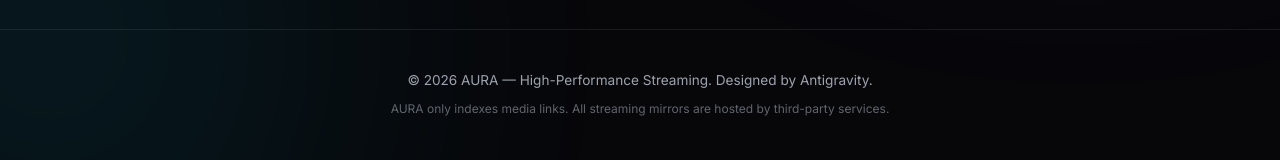
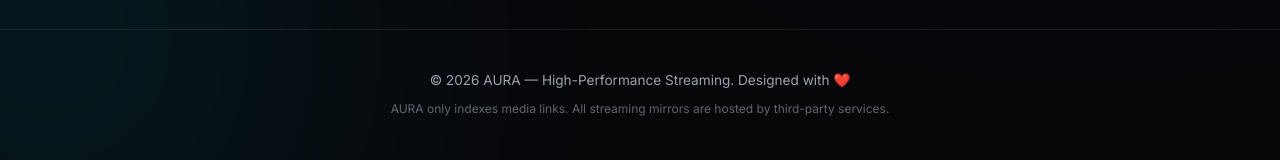
Before and after one commit to Akshay-307/AuraTV, a plain HTML site: page index.html in a window 1280 px wide. Shown: the part 609-769 px from the top of the page. Drawn offline with Linux system fonts and the light colour scheme; no server answers.

Commit message:
Update footer design credit to Designed with heart symbol

```diff
--- a/index.html
+++ b/index.html
@@ -215,7 +215,7 @@
 
     <!-- Footer -->
     <footer class="footer">
-        <p>&copy; 2026 AURA — High-Performance Streaming. Designed by Antigravity.</p>
+        <p>&copy; 2026 AURA — High-Performance Streaming. Designed with ❤️</p>
         <p class="disclaimer">AURA only indexes media links. All streaming mirrors are hosted by third-party services.</p>
     </footer>
 
```
